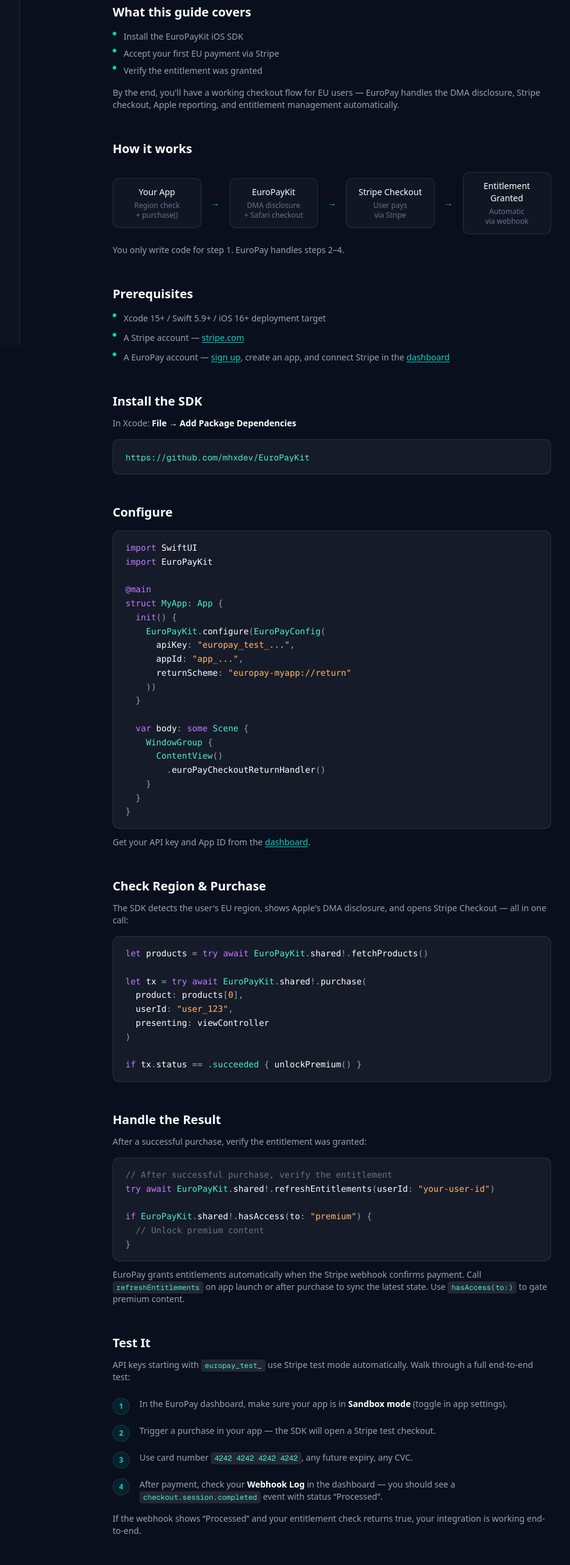
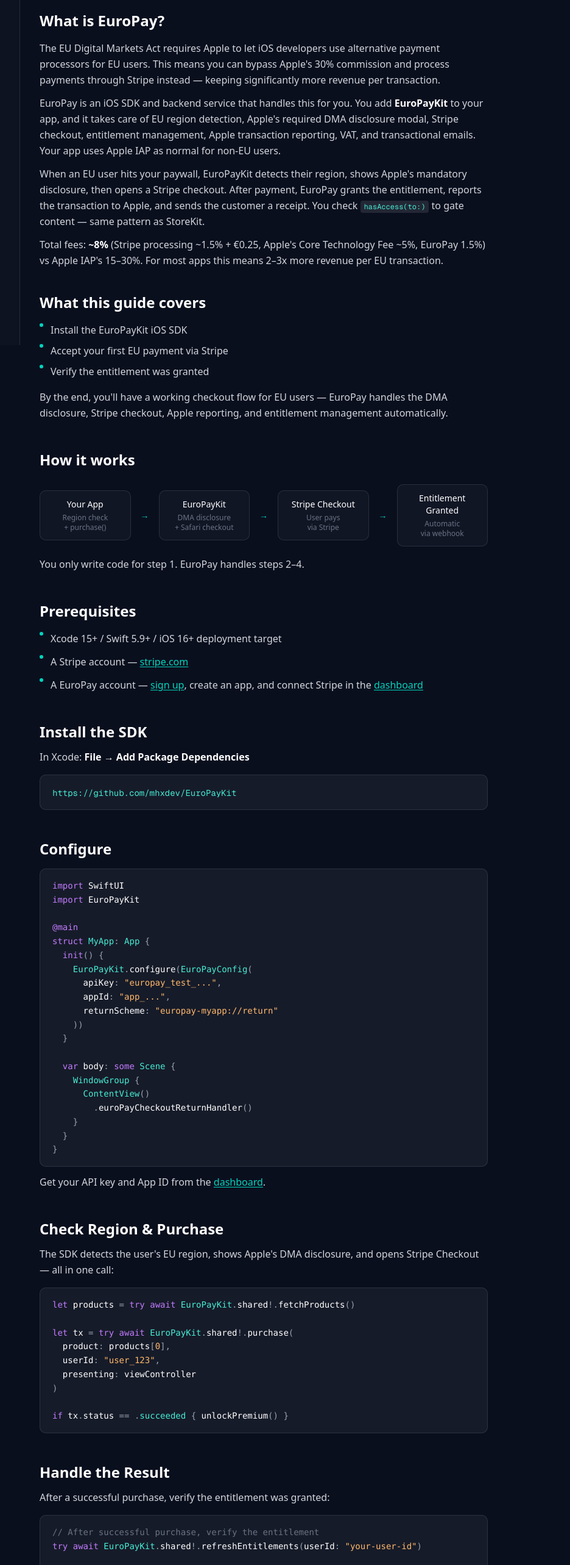
Before and after one commit to mhxdev/eupay, a Next.js app in the folder apps/web/: page /docs/getting-started in a window 1280 px wide. Shown: the part 234-2800 px from the top of the page at 61% size, without its empty margins (223-1159 px from the left). Built offline with nearby package versions, Linux system fonts and the light colour scheme.

Commit message:
fix: docs layout — wider content, left-aligned, larger headings and body text

```diff
--- a/apps/web/src/app/docs/getting-started/page.tsx
+++ b/apps/web/src/app/docs/getting-started/page.tsx
@@ -4,19 +4,58 @@
 export default function GettingStartedPage() {
   return (
     <article className="prose-docs">
-      <h1 className="text-3xl font-bold tracking-tight text-white">
+      <h1 className="text-4xl font-bold tracking-tight text-white">
         Getting Started
       </h1>
       <p className="mt-4 text-lg text-gray-400">
         Add alternative payments to your iOS app in 5 minutes.
       </p>
 
+      {/* What is EuroPay? */}
+      <section className="mt-12">
+        <h2 className="text-2xl font-semibold text-white">
+          What is EuroPay?
+        </h2>
+        <div className="mt-4 space-y-3 text-base text-gray-300 leading-relaxed">
+          <p>
+            The EU Digital Markets Act requires Apple to let iOS developers use
+            alternative payment processors for EU users. This means you can
+            bypass Apple&apos;s 30% commission and process payments through
+            Stripe instead — keeping significantly more revenue per transaction.
+          </p>
+          <p>
+            EuroPay is an iOS SDK and backend service that handles this for you.
+            You add{" "}
+            <strong className="text-white">EuroPayKit</strong> to your app, and
+            it takes care of EU region detection, Apple&apos;s required DMA
+            disclosure modal, Stripe checkout, entitlement management, Apple
+            transaction reporting, VAT, and transactional emails. Your app uses
+            Apple IAP as normal for non-EU users.
+          </p>
+          <p>
+            When an EU user hits your paywall, EuroPayKit detects their region,
+            shows Apple&apos;s mandatory disclosure, then opens a Stripe
+            checkout. After payment, EuroPay grants the entitlement, reports the
+            transaction to Apple, and sends the customer a receipt. You check{" "}
+            <code className="rounded bg-white/10 px-1.5 py-0.5 text-xs font-mono text-teal-300">hasAccess(to:)</code>{" "}
+            to gate content — same pattern as StoreKit.
+          </p>
+          <p>
+            Total fees:{" "}
+            <strong className="text-white">~8%</strong> (Stripe processing
+            ~1.5% + &euro;0.25, Apple&apos;s Core Technology Fee ~5%, EuroPay
+            1.5%) vs Apple IAP&apos;s 15–30%. For most apps this means 2–3x
+            more revenue per EU transaction.
+          </p>
+        </div>
+      </section>
+
       {/* What this guide covers */}
       <section className="mt-10">
-        <h2 className="text-xl font-semibold text-white">
+        <h2 className="text-2xl font-semibold text-white">
           What this guide covers
         </h2>
-        <ul className="mt-4 space-y-2 text-sm text-gray-400">
+        <ul className="mt-4 space-y-2 text-base text-gray-300 leading-relaxed">
           <li className="flex items-start gap-3">
             <span className="mt-0.5 block h-1.5 w-1.5 shrink-0 rounded-full bg-teal-400" />
             Install the EuroPayKit iOS SDK
@@ -30,7 +69,7 @@
             Verify the entitlement was granted
           </li>
         </ul>
-        <p className="mt-4 text-sm text-gray-400">
+        <p className="mt-4 text-base text-gray-300 leading-relaxed">
           By the end, you&apos;ll have a working checkout flow for EU users —
           EuroPay handles the DMA disclosure, Stripe checkout, Apple reporting,
           and entitlement management automatically.
@@ -39,7 +78,7 @@
 
       {/* How it works */}
       <section className="mt-12">
-        <h2 className="text-xl font-semibold text-white">How it works</h2>
+        <h2 className="text-2xl font-semibold text-white">How it works</h2>
         <div className="mt-6 flex flex-col items-stretch gap-3 md:flex-row md:items-center">
           <div className="flex-1 rounded-lg border border-white/10 bg-white/[0.03] px-4 py-3 text-center">
             <p className="text-sm font-medium text-white">Your App</p>
@@ -86,15 +125,15 @@
             </p>
           </div>
         </div>
-        <p className="mt-4 text-sm text-gray-400">
+        <p className="mt-4 text-base text-gray-300 leading-relaxed">
           You only write code for step 1. EuroPay handles steps 2–4.
         </p>
       </section>
 
       {/* Prerequisites */}
       <section className="mt-12">
-        <h2 className="text-xl font-semibold text-white">Prerequisites</h2>
-        <ul className="mt-4 space-y-3 text-sm text-gray-400">
+        <h2 className="text-2xl font-semibold text-white">Prerequisites</h2>
+        <ul className="mt-4 space-y-3 text-base text-gray-300 leading-relaxed">
           <li className="flex items-start gap-3">
             <span className="mt-0.5 block h-1.5 w-1.5 shrink-0 rounded-full bg-teal-400" />
             <span>Xcode 15+ / Swift 5.9+ / iOS 16+ deployment target</span>
@@ -135,8 +174,8 @@
 
       {/* Install */}
       <section className="mt-12">
-        <h2 className="text-xl font-semibold text-white">Install the SDK</h2>
-        <p className="mt-3 text-sm text-gray-400">
+        <h2 className="text-2xl font-semibold text-white">Install the SDK</h2>
+        <p className="mt-3 text-base text-gray-300 leading-relaxed">
           In Xcode:{" "}
           <strong className="text-white">
             File &rarr; Add Package Dependencies
@@ -151,7 +190,7 @@
 
       {/* Configure */}
       <section className="mt-12">
-        <h2 className="text-xl font-semibold text-white">Configure</h2>
+        <h2 className="text-2xl font-semibold text-white">Configure</h2>
         <div className="mt-4 overflow-x-auto rounded-lg border border-white/10 bg-white/5 px-5 py-4">
           <pre className="text-sm leading-relaxed font-mono">
             <code>
@@ -236,7 +275,7 @@
             </code>
           </pre>
         </div>
-        <p className="mt-3 text-sm text-gray-400">
+        <p className="mt-3 text-base text-gray-300 leading-relaxed">
           Get your API key and App ID from the{" "}
           <Link
             href="/dashboard"
@@ -250,10 +289,10 @@
 
       {/* Check region + purchase */}
       <section className="mt-12">
-        <h2 className="text-xl font-semibold text-white">
+        <h2 className="text-2xl font-semibold text-white">
           Check Region &amp; Purchase
         </h2>
-        <p className="mt-3 text-sm text-gray-400">
+        <p className="mt-3 text-base text-gray-300 leading-relaxed">
           The SDK detects the user&apos;s EU region, shows Apple&apos;s DMA
           disclosure, and opens Stripe Checkout — all in one call:
         </p>
@@ -321,10 +360,10 @@
 
       {/* Handle the result */}
       <section className="mt-12">
-        <h2 className="text-xl font-semibold text-white">
+        <h2 className="text-2xl font-semibold text-white">
           Handle the Result
         </h2>
-        <p className="mt-3 text-sm text-gray-400">
+        <p className="mt-3 text-base text-gray-300 leading-relaxed">
           After a successful purchase, verify the entitlement was granted:
         </p>
         <div className="mt-4 overflow-x-auto rounded-lg border border-white/10 bg-white/5 px-5 py-4">
@@ -364,7 +403,7 @@
             </code>
           </pre>
         </div>
-        <p className="mt-3 text-sm text-gray-400">
+        <p className="mt-3 text-base text-gray-300 leading-relaxed">
           EuroPay grants entitlements automatically when the Stripe webhook
           confirms payment. Call{" "}
           <code className="rounded bg-white/10 px-1.5 py-0.5 text-xs font-mono text-teal-300">refreshEntitlements</code>{" "}
@@ -376,8 +415,8 @@
 
       {/* Test it */}
       <section className="mt-12">
-        <h2 className="text-xl font-semibold text-white">Test It</h2>
-        <p className="mt-3 text-sm text-gray-400">
+        <h2 className="text-2xl font-semibold text-white">Test It</h2>
+        <p className="mt-3 text-base text-gray-300 leading-relaxed">
           API keys starting with{" "}
           <code className="rounded bg-white/10 px-1.5 py-0.5 text-xs font-mono text-teal-300">europay_test_</code>{" "}
           use Stripe test mode automatically. Walk through a full end-to-end test:
@@ -387,7 +426,7 @@
             <div className="flex h-7 w-7 shrink-0 items-center justify-center rounded-full bg-teal-500/10 text-xs font-bold text-teal-400 border border-teal-500/20">
               1
             </div>
-            <p className="text-sm text-gray-400">
+            <p className="text-base text-gray-300 leading-relaxed">
               In the EuroPay dashboard, make sure your app is in{" "}
               <strong className="text-white">Sandbox mode</strong> (toggle in
               app settings).
@@ -397,7 +436,7 @@
             <div className="flex h-7 w-7 shrink-0 items-center justify-center rounded-full bg-teal-500/10 text-xs font-bold text-teal-400 border border-teal-500/20">
               2
             </div>
-            <p className="text-sm text-gray-400">
+            <p className="text-base text-gray-300 leading-relaxed">
               Trigger a purchase in your app — the SDK will open a Stripe test
               checkout.
             </p>
@@ -406,7 +445,7 @@
             <div className="flex h-7 w-7 shrink-0 items-center justify-center rounded-full bg-teal-500/10 text-xs font-bold text-teal-400 border border-teal-500/20">
               3
             </div>
-            <p className="text-sm text-gray-400">
+            <p className="text-base text-gray-300 leading-relaxed">
               Use card number{" "}
               <code className="rounded bg-white/10 px-1.5 py-0.5 text-xs font-mono text-teal-300">4242 4242 4242 4242</code>
               , any future expiry, any CVC.
@@ -416,7 +455,7 @@
             <div className="flex h-7 w-7 shrink-0 items-center justify-center rounded-full bg-teal-500/10 text-xs font-bold text-teal-400 border border-teal-500/20">
               4
             </div>
-            <p className="text-sm text-gray-400">
+            <p className="text-base text-gray-300 leading-relaxed">
               After payment, check your{" "}
               <strong className="text-white">Webhook Log</strong> in the
               dashboard — you should see a{" "}
@@ -425,7 +464,7 @@
             </p>
           </div>
         </div>
-        <p className="mt-4 text-sm text-gray-400">
+        <p className="mt-4 text-base text-gray-300 leading-relaxed">
           If the webhook shows &ldquo;Processed&rdquo; and your entitlement
           check returns true, your integration is working end-to-end.
         </p>
@@ -436,7 +475,7 @@
         <p className="text-sm font-medium text-white">
           How long does this take?
         </p>
-        <p className="mt-2 text-sm text-gray-400">
+        <p className="mt-2 text-base text-gray-300 leading-relaxed">
           The code integration takes about an hour. The longest wait is Apple
           approving your External Purchase Link Entitlement, which typically
           takes 2–5 business days. You can build and test your integration in
--- a/apps/web/src/app/docs/layout.tsx
+++ b/apps/web/src/app/docs/layout.tsx
@@ -13,7 +13,7 @@
 
       {/* Main content */}
       <main className="pt-14 md:pl-64">
-        <div className="mx-auto max-w-3xl px-6 py-12 md:py-16">
+        <div className="max-w-[800px] px-8 py-12 md:py-16">
           {children}
         </div>
       </main>
```
Also changed, not shown: apps/web/src/app/docs/api-reference/page.tsx (+28 -28 lines), apps/web/src/app/docs/changelog/page.tsx (+6 -6 lines), apps/web/src/app/docs/dma-compliance/page.tsx (+27 -27 lines), apps/web/src/app/docs/integration-guide/page.tsx (+27 -27 lines).
